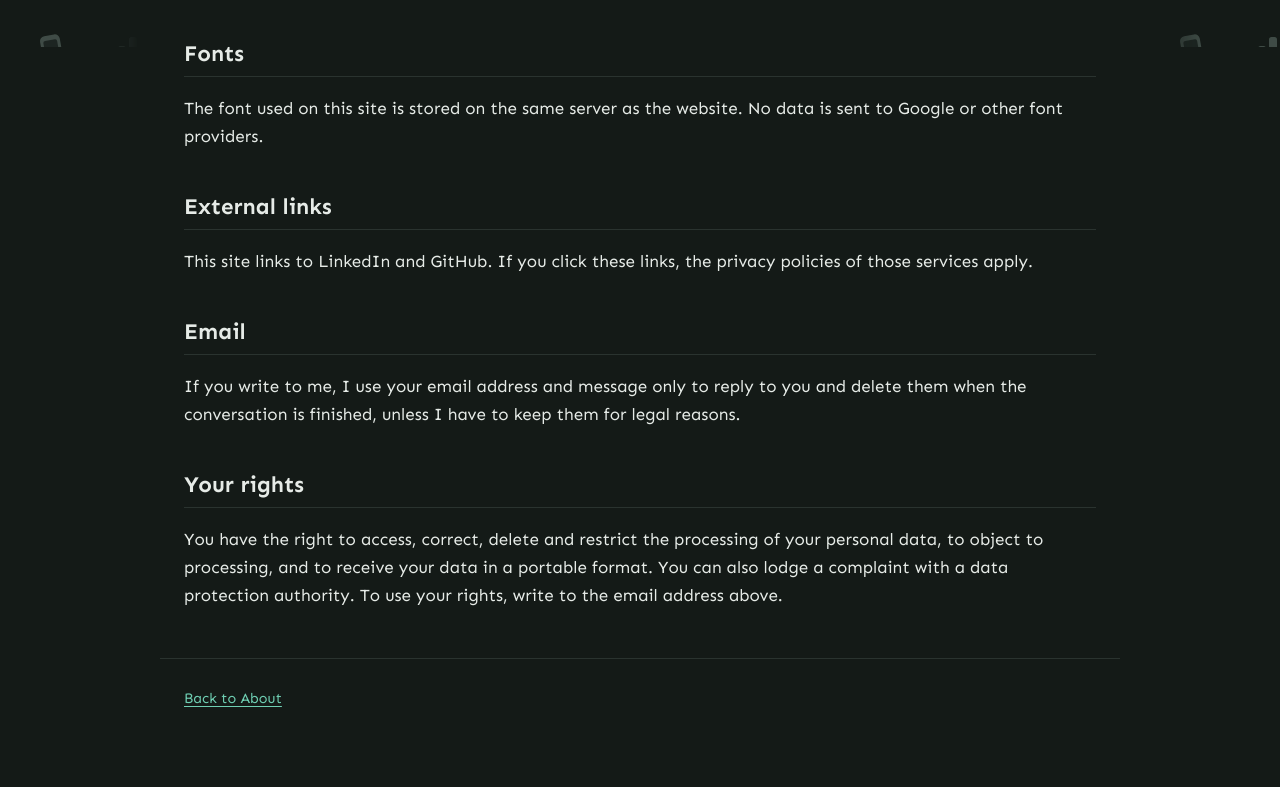
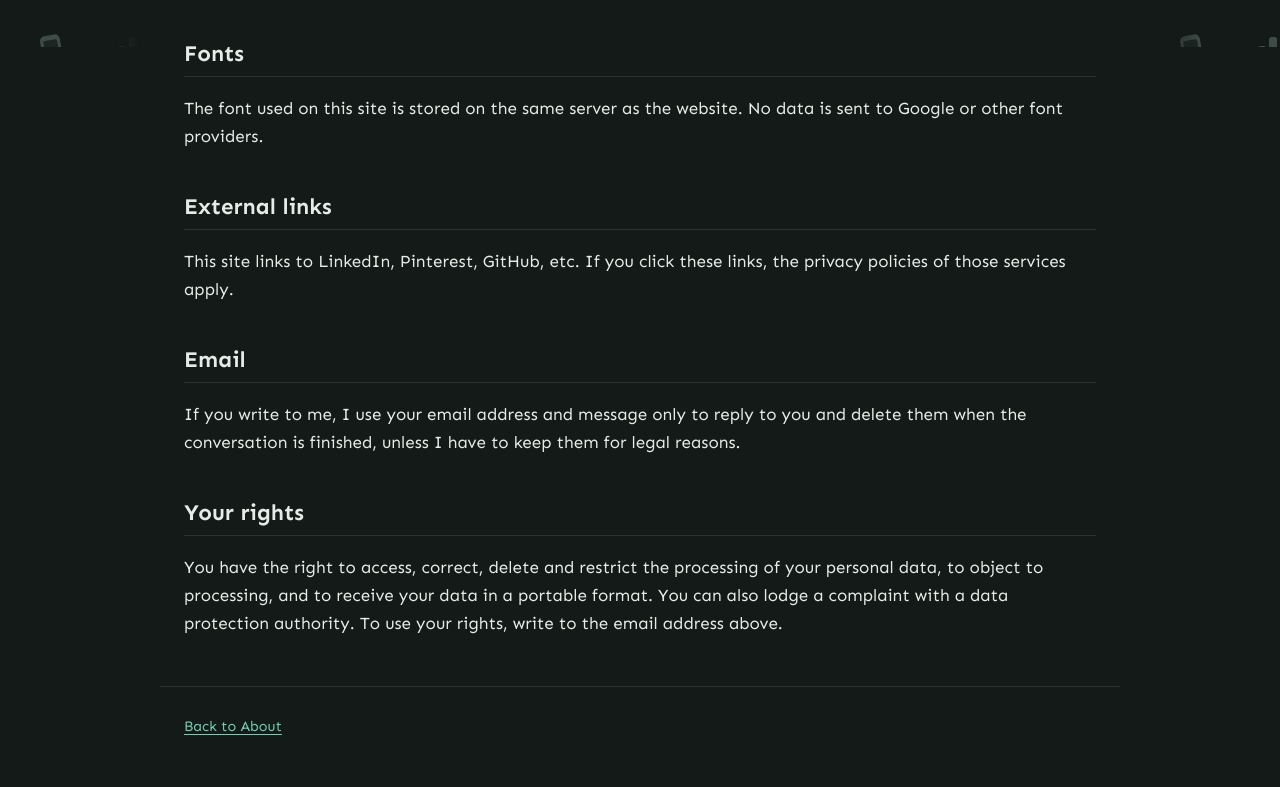
Before and after one commit to anntis/anntis.github.io, a plain HTML site: page datenschutz.html in a window 1280 px wide. Shown: the part 753-1540 px from the top of the page. Before the commit the page ends 1512 px from the top, so only its background shows below. Drawn offline with Linux system fonts and the light colour scheme.

Commit message:
Update datenschutz.html

```diff
--- a/datenschutz.html
+++ b/datenschutz.html
@@ -33,7 +33,7 @@
   <p>The font used on this site is stored on the same server as the website. No data is sent to Google or other font providers.</p>
 
   <h2>External links</h2>
-  <p>This site links to LinkedIn and GitHub. If you click these links, the privacy policies of those services apply.</p>
+  <p>This site links to LinkedIn, Pinterest, GitHub, etc. If you click these links, the privacy policies of those services apply.</p>
 
   <h2>Email</h2>
   <p>If you write to me, I use your email address and message only to reply to you and delete them when the conversation is finished, unless I have to keep them for legal reasons.</p>
```
